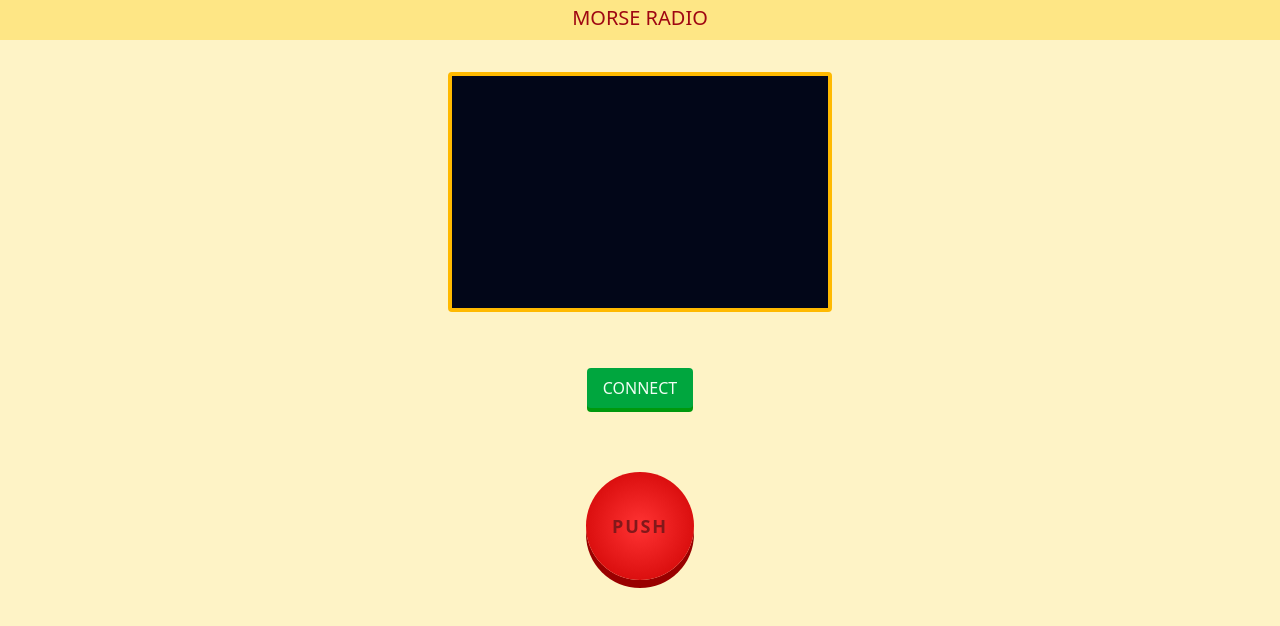
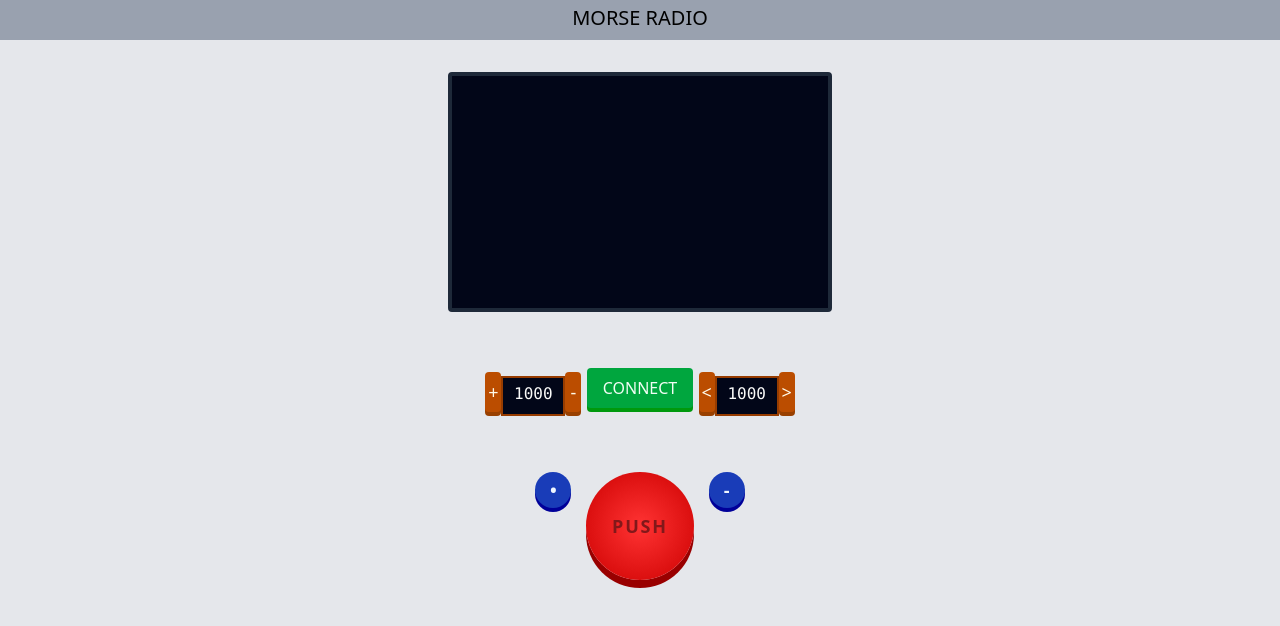
Before and after one commit to pawanmsr/information-codes, a SvelteKit app in the folder morse-code/interface/: page / in a window 1280 px wide. Shown: the top 626 px of the page. Built offline with nearby package versions, Linux system fonts and the light colour scheme; no server answers.

Commit message:
update interface

```diff
--- a/morse-code/interface/src/routes/+layout.svelte
+++ b/morse-code/interface/src/routes/+layout.svelte
@@ -7,13 +7,13 @@
 
 <svelte:head><link rel="icon" href={favicon} /></svelte:head>
 
-<div class="h-screen w-screen bg-amber-100">
-    <header class="grid min-h-10 grid bg-amber-200">
+<div class="h-screen w-screen bg-gray-200">
+    <header class="grid min-h-10 grid bg-gray-400">
         <div class="col-span-1">
         </div>
 
         <div class="col-span-3">
-            <h1 class="text-center text-red-800 uppercase text-xl">
+            <h1 class="text-center text-black uppercase text-xl text-bold">
                 Morse Radio
             </h1>
         </div>
--- a/morse-code/interface/src/routes/+page.svelte
+++ b/morse-code/interface/src/routes/+page.svelte
@@ -1,8 +1,13 @@
 <script lang="ts">
     import './page.css';
+    import Tap from './Tap.svelte';
     import Push from './Push.svelte';
-    import Clear from './Connect.svelte';
+    import Adjust from './Adjust.svelte';
+    import Connect from './Connect.svelte';
+    import Indicator from './Indicator.svelte';
+
     import { play } from './utility.svelte';
+
     import { PUBLIC_SENDER } from '$env/static/public';
 
     import { display, post, get, transmit } from './translation.svelte';
@@ -77,31 +82,53 @@
     place-items-center column-1 p-4 gap-4">
     <div class="w-sm h-60 row-span-3
         wrap-break-word overflow-y-scroll scroll-smooth
-        rounded-sm bg-slate-950 p-8 mx-4 border-4 border-amber-400
+        rounded-sm bg-slate-950 p-8 mx-4 border-4 border-gray-800
         text-stone-50 uppercase font-mono cursor-crosshair whitespace-pre-wrap"
         id="translation">
     </div>
+
     <div class="w-sm h-20 row-span-1 p-8 grid grid-cols-3">
-        <div class="col-span-1">
-            <!-- TODO: add dit indicator -->
+        <div class="col-span-1 grid grid-cols-5">
+            <div class="col-span-1 flex align-center justify-end">
+                <Adjust value="+" />
+            </div>
+            <div class="col-span-3 flex align-center justify-center">
+                <Indicator />
+            </div>
+            <div class="col-span-1 flex align-center justify-start">
+                <Adjust value="-" />
+            </div>
         </div>
+
         <div class="col-span-1 flex align-center justify-center">
-            <Clear onclick={connect} />
+            <Connect onclick={connect} />
         </div>
-        <div class="col-span-1">
-            <!-- TODO: add dah indicator -->
+
+        <div class="col-span-1 grid grid-cols-5">
+            <div class="col-span-1 flex align-center justify-end">
+                <Adjust value="<" />
+            </div>
+            <div class="col-span-3 flex align-center justify-center">
+                <Indicator />
+            </div>
+            <div class="col-span-1 flex align-center justify-start">
+                <Adjust value=">" />
+            </div>
         </div>
     </div>
+
     <div class="w-sm h-40 row-span-2 p-8
         grid grid-cols-7">
-        <div class="col-span-2">
-            <!-- TODO: add unit time control -->
+        <div class="col-span-2 flex align-start justify-end">
+            <Tap value="•" />
         </div>
+
         <div class="col-span-3 flex align-center justify-center">
             <Push onmousedown={pushed} onmouseup={released} onmouseleave={released} />
         </div>
-        <div class="col-span-2">
-            <!-- TODO: add signal type control -->
+
+        <div class="col-span-2 flex align-start justify-start">
+            <Tap value="-" />
         </div>
     </div>
 </div>
--- a/morse-code/interface/src/routes/Indicator.svelte
+++ b/morse-code/interface/src/routes/Indicator.svelte
@@ -1,9 +1,13 @@
 <script>
 	import './page.css';
+
 	let props = $props();
 </script>
 
-
+<div class="w-full h-full p-1 text-stone-50 uppercase border-2 truncate
+	font-mono cursor-crosshair bg-slate-950 text-center border-amber-800">
+	1000
+</div>
 
 <style>
 </style>
--- a/morse-code/interface/src/routes/Push.svelte
+++ b/morse-code/interface/src/routes/Push.svelte
@@ -1,5 +1,6 @@
 <script>
 	import './page.css';
+
 	let props = $props();
 </script>
 
--- a/morse-code/interface/src/routes/translation.svelte.ts
+++ b/morse-code/interface/src/routes/translation.svelte.ts
@@ -1,12 +1,15 @@
-import { PUBLIC_API, PUBLIC_MORSE, PUBLIC_PLAINTEXT, PUBLIC_APP, PUBLIC_BROKER } from '$env/static/public';
+import { PUBLIC_API, PUBLIC_MORSE, PUBLIC_PLAINTEXT } from '$env/static/public';
+import { PUBLIC_APP, PUBLIC_BROKER, PUBLIC_TOPIC } from '$env/static/public';
 
 import { Client } from '@stomp/stompjs';
 import { WebSocket } from 'ws';
 
+
+// Constants
 const client = new Client({
     brokerURL: PUBLIC_BROKER,
     onConnect: () => {
-        client.subscribe('/topic/message', message => {
+        client.subscribe(PUBLIC_TOPIC, message => {
             const response = new Promise((resolve) => {
                 resolve(JSON.parse(message.body));
             });
@@ -16,6 +19,25 @@ const client = new Client({
 });
 
 client.activate();
+
+
+// Types
+export enum MessageType {
+    COMMUNICATION,
+    CONNECTION,
+    DISASSOCIATION
+}
+
+export interface MorseMessage {
+    sender: string,
+    content: string,
+    type: MessageType
+}
+
+export interface PlainText {
+    content: string,
+    error: string
+}
 
 export function transmit(message: MorseMessage) {
     client.publish({
@@ -41,23 +63,6 @@ export async function display(response: Promise<PlainText>) {
         scrollToBottom(element);
     }
 };
-
-export enum MessageType {
-    COMMUNICATION,
-    CONNECTION,
-    DISASSOCIATION
-}
-
-export interface MorseMessage {
-    sender: string,
-    content: string,
-    type: MessageType
-}
-
-export interface PlainText {
-    content: string,
-    error: string
-}
 
 function getStandardHeaders(): Headers {
     const headers: Headers = new Headers();
@@ -89,7 +94,7 @@ export async function get(route: string = `${PUBLIC_API}${PUBLIC_PLAINTEXT}`):
         headers: getStandardHeaders()
     });
 
-    return await fetch(request)
+    return fetch(request)
         .then(res => {
             return res.json();
         });
--- a/morse-code/interface/src/routes/utility.svelte.ts
+++ b/morse-code/interface/src/routes/utility.svelte.ts
@@ -1,3 +1,4 @@
+// Duration in seconds
 export function play(frequency: number, duration: number, type: OscillatorType = "square") {
     const context = new window.AudioContext();
     const oscillator = context.createOscillator();
@@ -12,5 +13,5 @@ export function play(frequency: number, duration: number, type: OscillatorType =
     gain.gain.setValueAtTime(0.5, context.currentTime);
 
     oscillator.start(context.currentTime);
-    oscillator.stop(context.currentTime + duration / 1000);
+    oscillator.stop(context.currentTime + duration);
 };
```
